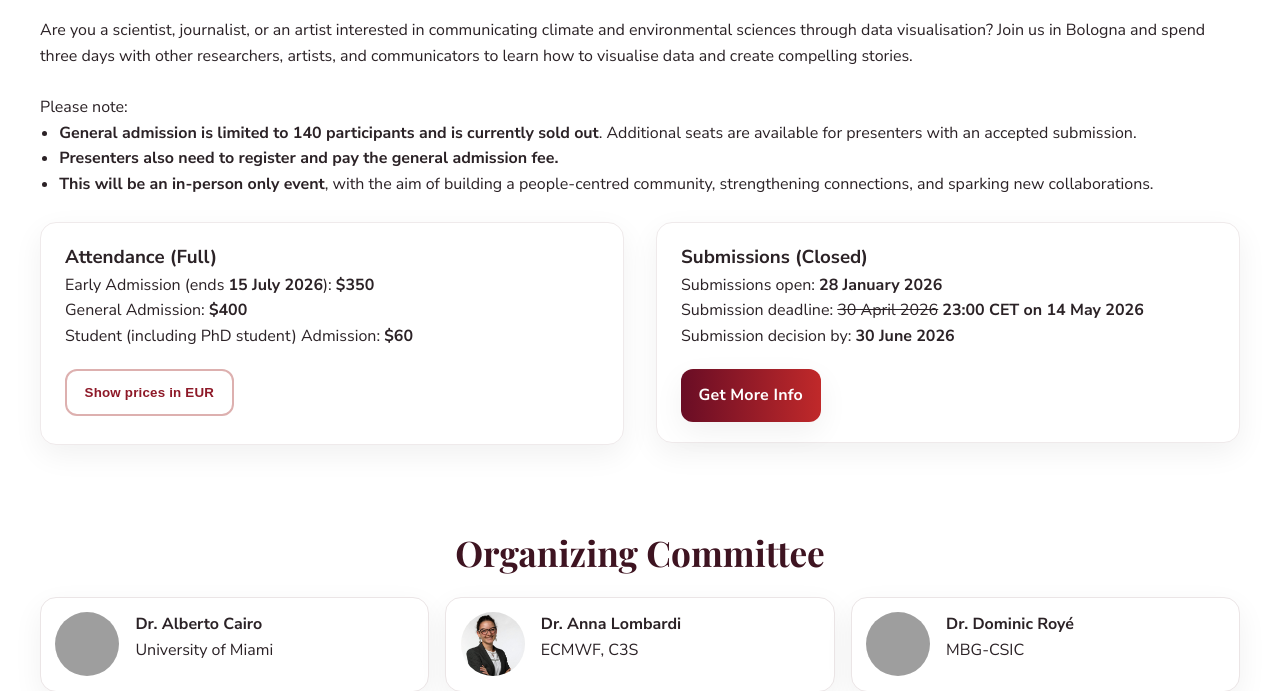
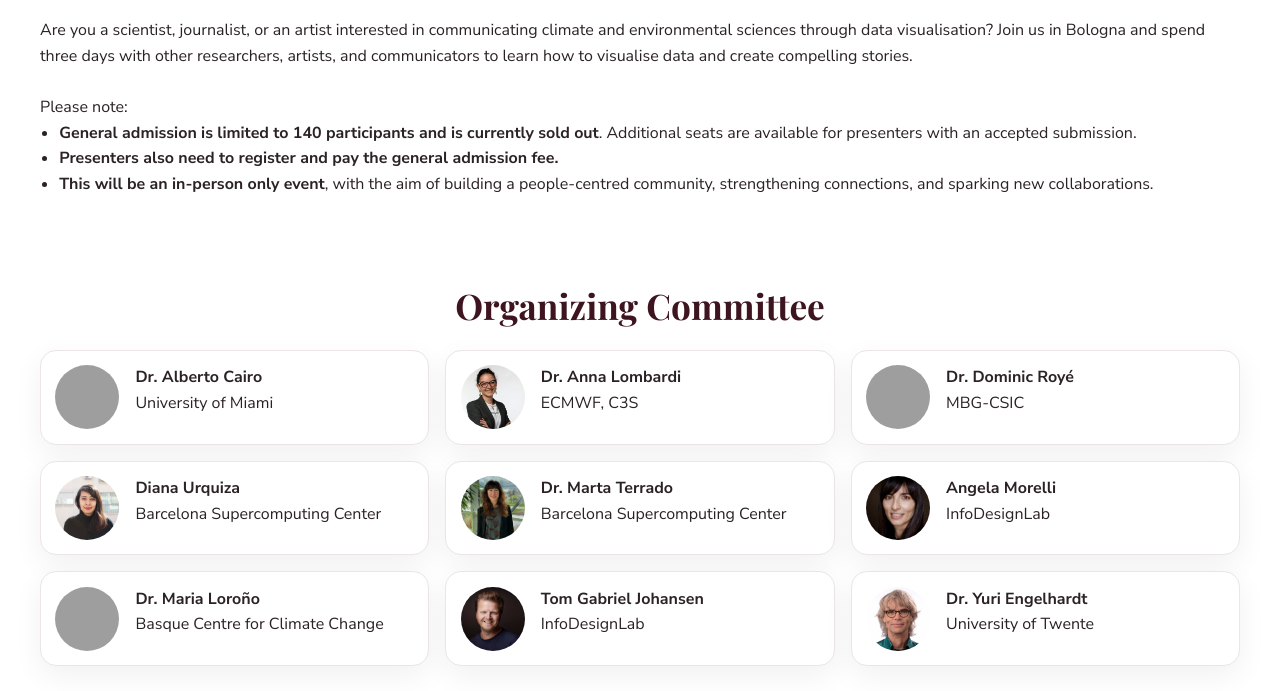
Before and after one commit to mastrong/climateconf, a Django app: page / in a window 1280 px wide. Shown: the part 2360-3051 px from the top of the page. Run offline with Django 5.2, Linux system fonts and the light colour scheme; grey boxes are pictures that could not be loaded.

Commit message:
also remove submission info and pricing

```diff
--- a/templates/index.html
+++ b/templates/index.html
@@ -11,9 +11,7 @@
         The first global conference dedicated to how data visualisation can transform public understanding of our
         changing planet and support informed decision-making in the face of climate challenges.
       </p>
-      <div class="cta-row">
-        <a class="btn btn-outline" href="/submissions">Call for Submissions</a>
-      </div>
+
     </div>
     <div class="hero-logo">
       <svg class="vc-logo" xmlns="http://www.w3.org/2000/svg" viewBox="0 0 1362.46 1296.72">
@@ -441,57 +439,57 @@
       </ul>
 
 
-      <div class="registration-grid">
-        <div class="registration-column">
-          <h3>Attendance (Full)</h3>
-
-          <p>
-            Early Admission (ends <b>15 July 2026</b>):
-            <b class="price" data-usd="350">$350</b>
-            <span class="price-eur" aria-hidden="true"></span>
-          </p>
-
-          <p>
-            General Admission:
-            <b class="price" data-usd="400">$400</b>
-            <span class="price-eur" aria-hidden="true"></span>
-          </p>
-
-          <p>
-            Student (including PhD student) Admission:
-            <b class="price" data-usd="60">$60</b>
-            <span class="price-eur" aria-hidden="true"></span>
-          </p>
-
-
-          <div class="cta-row" style="display:flex;gap:.75rem;margin-top:1.25rem;flex-wrap:wrap;">
-
-            <button
-                id="toggleCurrency"
-                class="btn btn-outline"
-                type="button"
-            >
-              Show prices in EUR
-            </button>
-          </div>
-
-          <p
-              id="fxMeta"
-              style="margin-top:.5rem;font-size:.85rem;color:var(--muted)"
-          ></p>
-
-        </div>
-
-        <div class="registration-column">
-          <h3>Submissions (Closed)</h3>
-          <p>Submissions open: <b>28 January 2026</b></p>
-          <p>Submission deadline: <s>30 April 2026</s> <b> 23:00 CET on 14 May 2026</b></p>
-          <p>Submission decision by: <b>30 June 2026</b></p>
-          <div class="cta-row" style="display:flex;gap:.75rem;margin-top:1.25rem;flex-wrap:wrap;">
-            <a class="btn btn-primary" href="/submissions">Get More Info</a>
-          </div>
-        </div>
-      </div>
+{#      <div class="registration-grid">#}
+{#        <div class="registration-column">#}
+{#          <h3>Attendance (Full)</h3>#}
+{##}
+{#          <p>#}
+{#            Early Admission (ends <b>15 July 2026</b>):#}
+{#            <b class="price" data-usd="350">$350</b>#}
+{#            <span class="price-eur" aria-hidden="true"></span>#}
+{#          </p>#}
+{##}
+{#          <p>#}
+{#            General Admission:#}
+{#            <b class="price" data-usd="400">$400</b>#}
+{#            <span class="price-eur" aria-hidden="true"></span>#}
+{#          </p>#}
+{##}
+{#          <p>#}
+{#            Student (including PhD student) Admission:#}
+{#            <b class="price" data-usd="60">$60</b>#}
+{#            <span class="price-eur" aria-hidden="true"></span>#}
+{#          </p>#}
+{##}
+{##}
+{#          <div class="cta-row" style="display:flex;gap:.75rem;margin-top:1.25rem;flex-wrap:wrap;">#}
+{##}
+{#            <button#}
+{#                id="toggleCurrency"#}
+{#                class="btn btn-outline"#}
+{#                type="button"#}
+{#            >#}
+{#              Show prices in EUR#}
+{#            </button>#}
+{#          </div>#}
+{##}
+{#          <p#}
+{#              id="fxMeta"#}
+{#              style="margin-top:.5rem;font-size:.85rem;color:var(--muted)"#}
+{#          ></p>#}
+{##}
+{#        </div>#}
+{##}
+{#        <div class="registration-column">#}
+{#          <h3>Submissions (Closed)</h3>#}
+{#          <p>Submissions open: <b>28 January 2026</b></p>#}
+{#          <p>Submission deadline: <s>30 April 2026</s> <b> 23:00 CET on 14 May 2026</b></p>#}
+{#          <p>Submission decision by: <b>30 June 2026</b></p>#}
+{#          <div class="cta-row" style="display:flex;gap:.75rem;margin-top:1.25rem;flex-wrap:wrap;">#}
+{#            <a class="btn btn-primary" href="/submissions">Get More Info</a>#}
+{#          </div>#}
+{#        </div>#}
+{#      </div>#}
     </div>
   </section>
 
```
